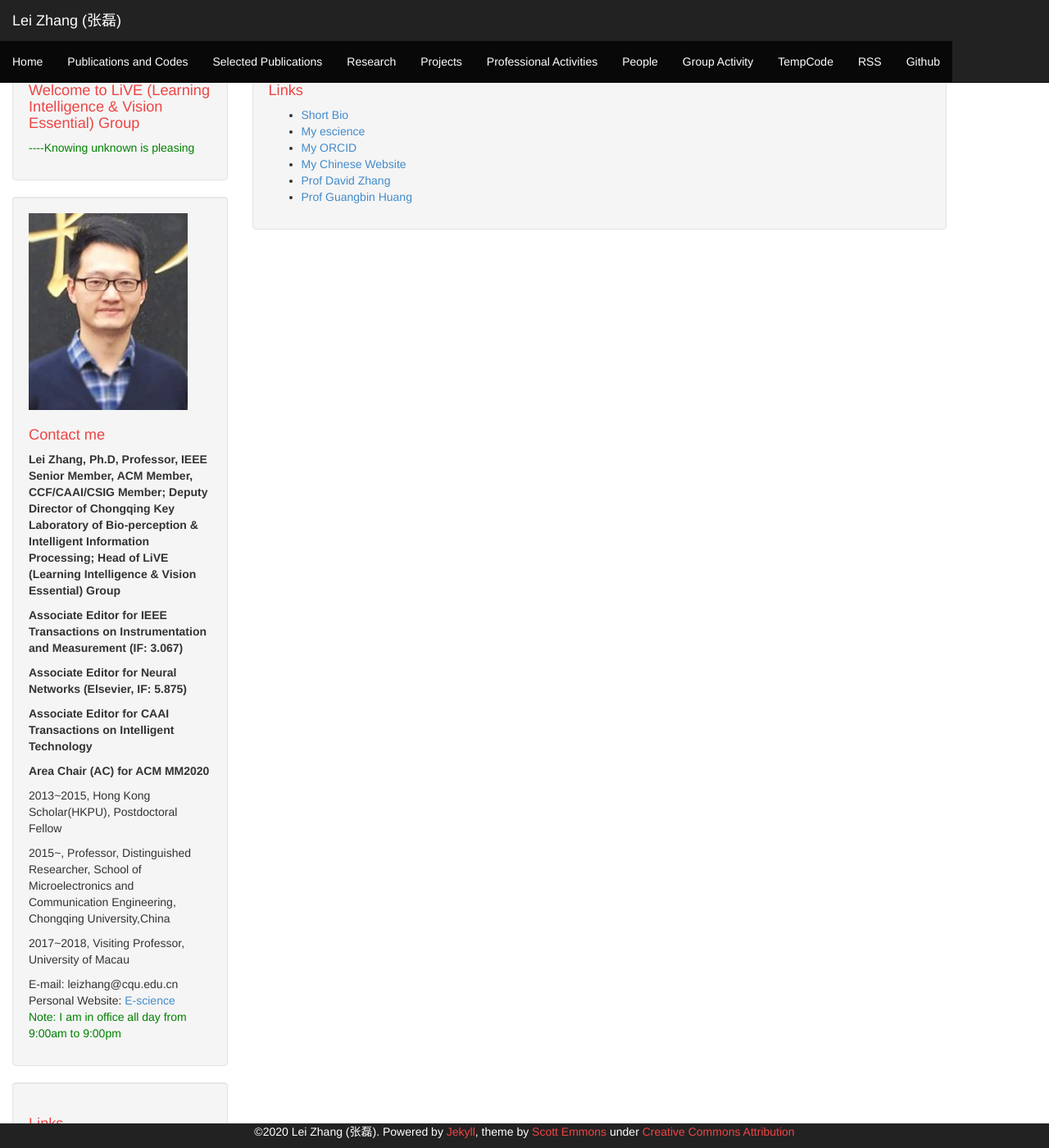
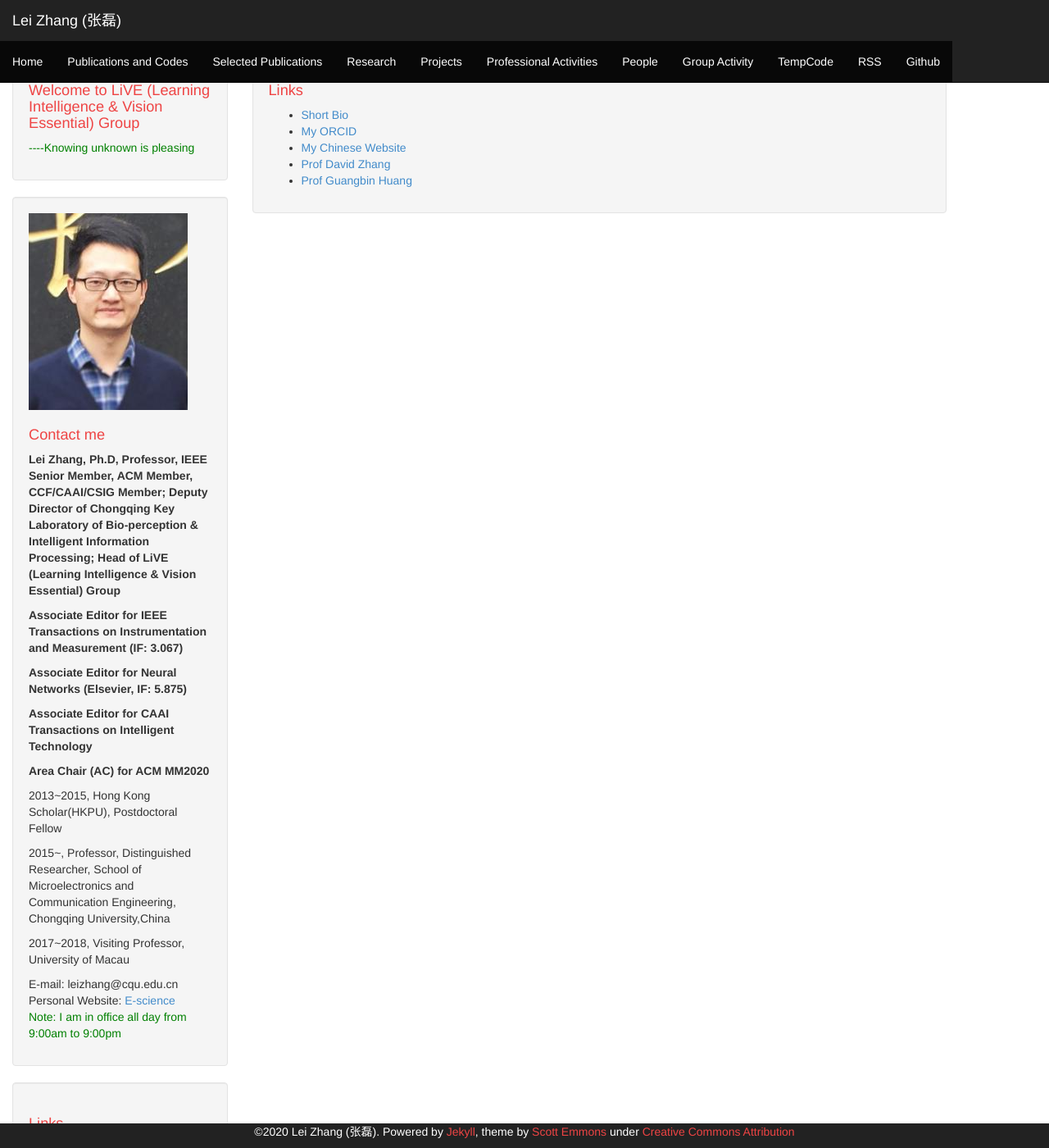
Before and after one commit to DrLeiZhang/website, a Jekyll site: the page built from links.html, in a window 1280 px wide and 1400 px high. Shown: the whole window at 82% size. Built offline with Jekyll 4.4.1, drawn with Linux system fonts in a browser that asks for light colours; Markdown is read by kramdown in place of the engine named in the settings.

Commit message:
Update links-list.html

```diff
--- a/_includes/links-list.html
+++ b/_includes/links-list.html
@@ -1,7 +1,6 @@
 <h1>Links</h1>
 <ul>
   <li><a href="http://www.leizhang.tk/shortbio.html">Short Bio</a></li>
-  <li><a href="http://www.escience.cn/people/lei/index.html">My escience</a></li>
   <li><a href="https://orcid.org/0000-0002-5305-8543">My ORCID</a></li>
   <li><a href="http://yz.cqu.edu.cn/teacher/d/12061.html">My Chinese Website</a></li>
   <li><a href="http://www4.comp.polyu.edu.hk/~csdzhang/">Prof David Zhang</a></li>
```
